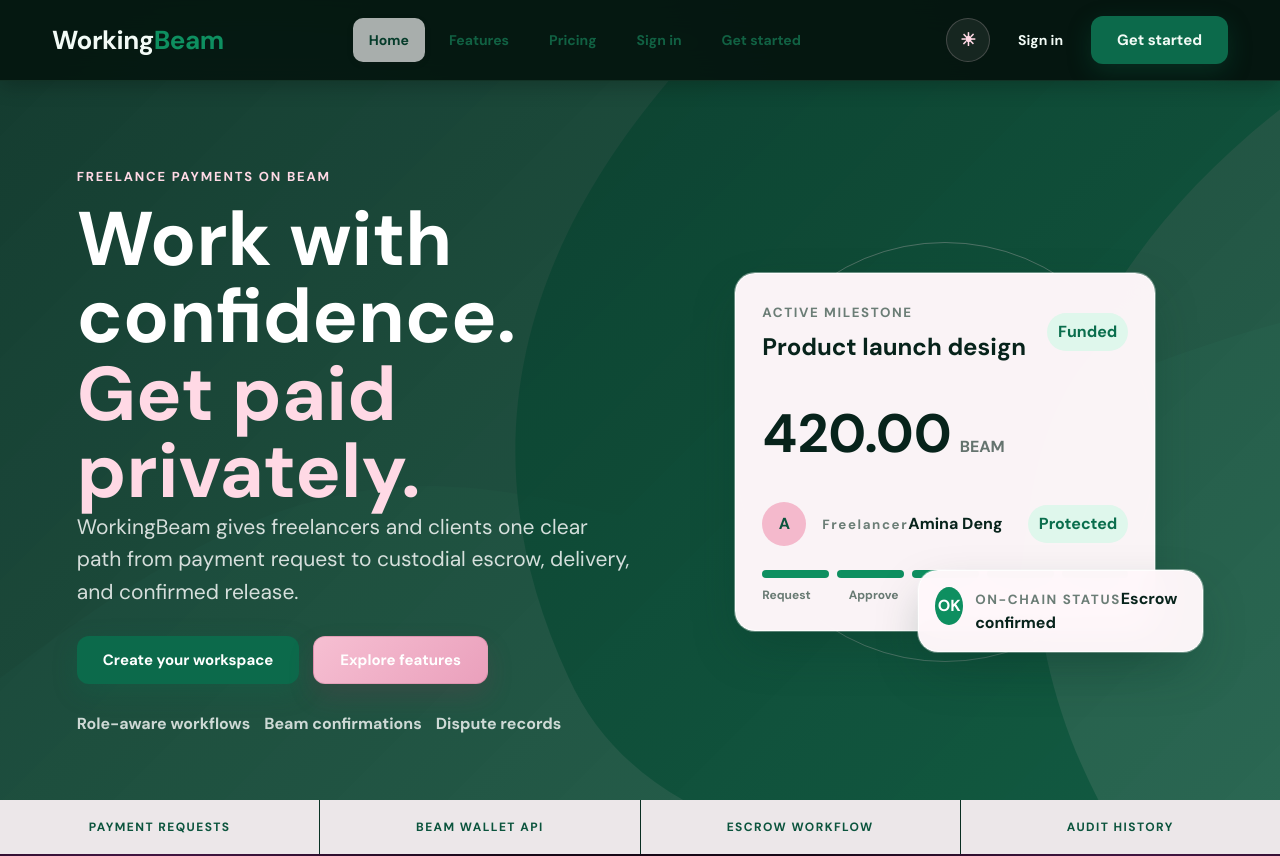
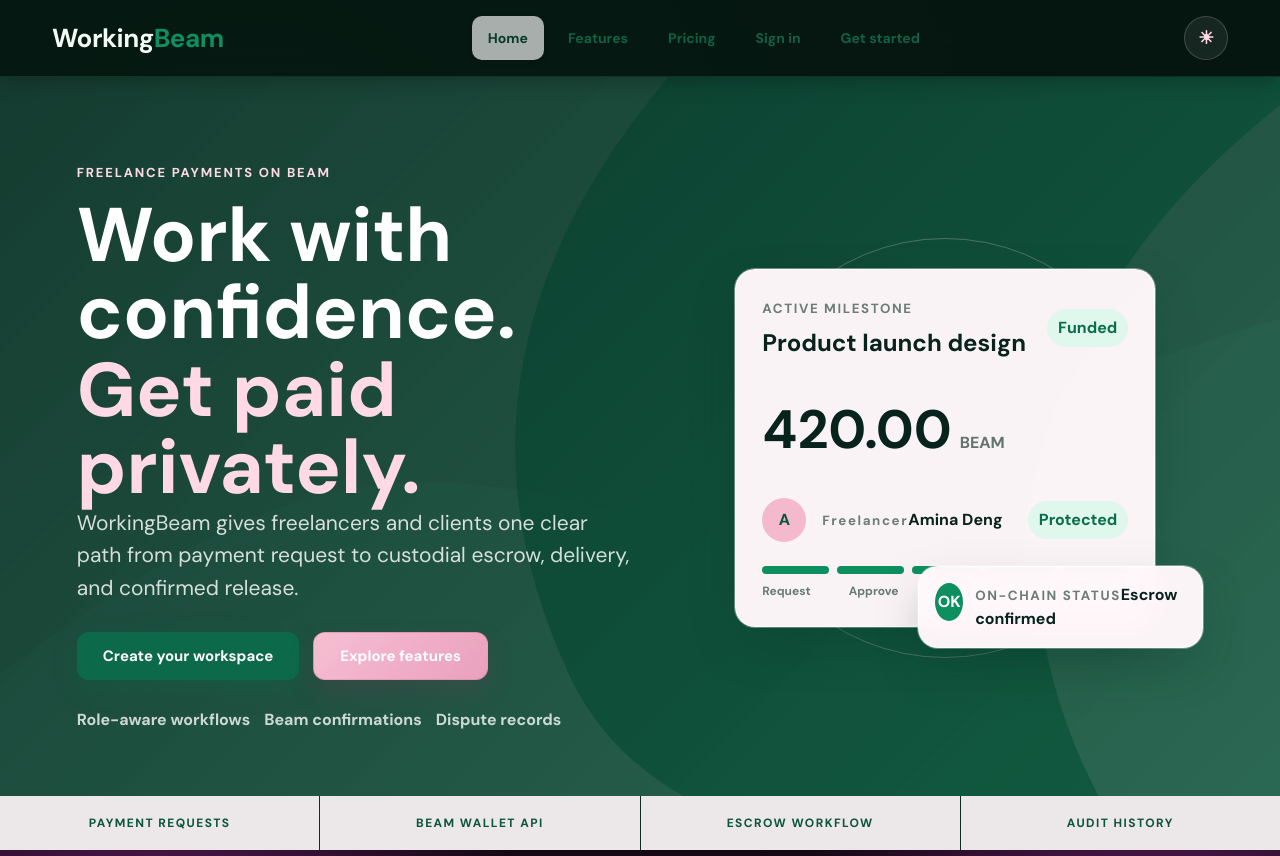
Before and after one commit to davelee001/workingbeam, a React (Create React App) app in the folder client/: page / in a window 1280 px wide. Shown: the top 856 px of the page. Built offline with nearby package versions, Linux system fonts and the light colour scheme.

Commit message:
feat: refine public menu structure

```diff
--- a/client/src/PublicSite.tsx
+++ b/client/src/PublicSite.tsx
@@ -25,17 +25,15 @@
   const go = (nextPath: string) => { setMenuOpen(false); onNavigate(nextPath); };
   return <header className="public-header">
     <PublicLink path="/" onNavigate={go} className="public-brand">Working<span>Beam</span></PublicLink>
-    <button className="public-menu-button" aria-label="Toggle navigation" aria-expanded={menuOpen} onClick={() => setMenuOpen(!menuOpen)}><span className="menu-lines" aria-hidden="true"><i /><i /><i /></span><span>Menu</span></button>
+    <button className={menuOpen ? 'public-menu-button open' : 'public-menu-button'} aria-label={menuOpen ? 'Close navigation menu' : 'Open navigation menu'} aria-expanded={menuOpen} onClick={() => setMenuOpen(!menuOpen)}><span className="menu-lines" aria-hidden="true"><i /><i /><i /></span><span>{menuOpen ? 'Close' : 'Menu'}</span></button>
     <nav className={menuOpen ? 'public-nav open' : 'public-nav'} aria-label="Public navigation">
       {navigation.map((item) => <PublicLink key={item.path} path={item.path} currentPath={path} onNavigate={go}>{item.label}</PublicLink>)}
-      <button type="button" className="public-menu-theme" onClick={onThemeToggle}>Appearance: {theme === 'dark' ? 'Light mode' : 'Dark mode'}</button>
       <PublicLink path="/auth" onNavigate={go} className="public-menu-auth">Sign in</PublicLink>
+      <button type="button" className="public-menu-theme" aria-label={theme === 'dark' ? 'Switch to light mode' : 'Switch to dark mode'} title={theme === 'dark' ? 'Switch to light mode' : 'Switch to dark mode'} onClick={onThemeToggle}>{theme === 'dark' ? '☀' : '☾'}</button>
       <PublicLink path="/auth?mode=register" onNavigate={go} className="public-menu-auth primary-menu-auth">Get started</PublicLink>
     </nav>
     <div className="public-auth-actions">
       <button type="button" className="public-theme-icon" aria-label={theme === 'dark' ? 'Switch to light mode' : 'Switch to dark mode'} title={theme === 'dark' ? 'Switch to light mode' : 'Switch to dark mode'} onClick={onThemeToggle}>{theme === 'dark' ? '☀' : '☾'}</button>
-      <PublicLink path="/auth" onNavigate={go} className="public-signin">Sign in</PublicLink>
-      <PublicLink path="/auth?mode=register" onNavigate={go} className="public-get-started">Get started</PublicLink>
     </div>
   </header>;
 }
```
